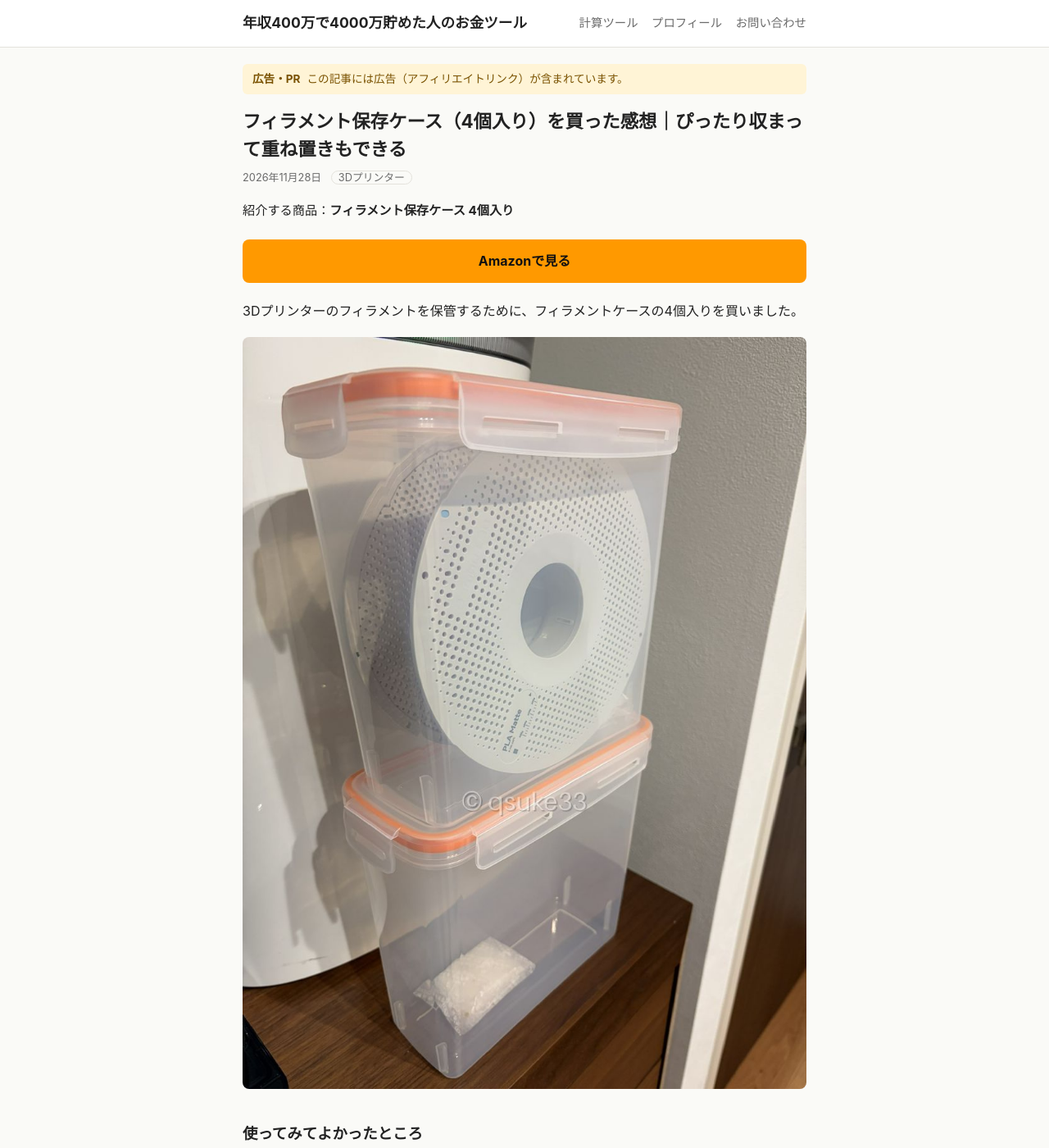
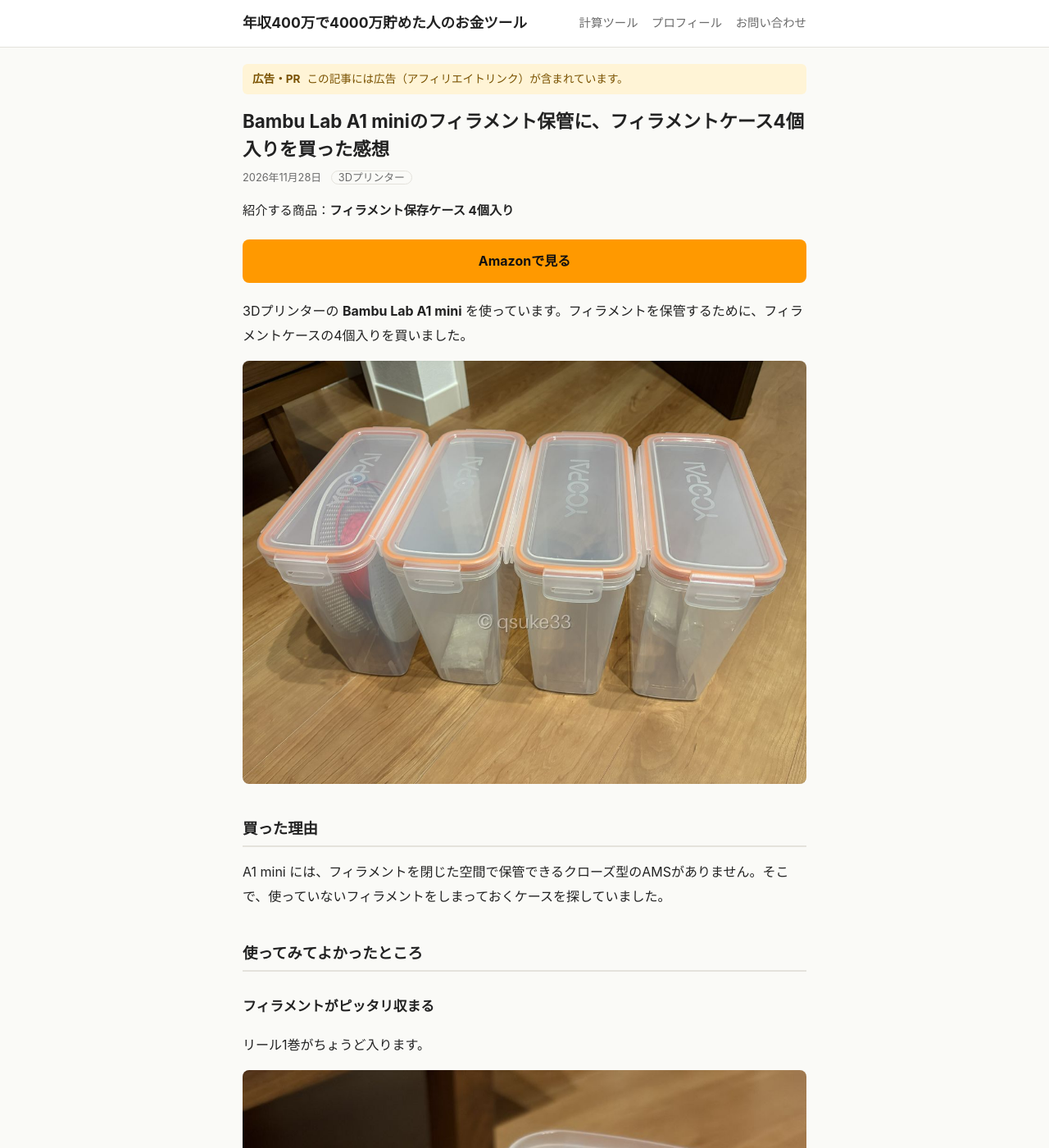
Before and after one commit to qsuke33/qsuke33.github.io, a Jekyll site: the page built from _posts/2026-11-28-filament-case.md, in a window 1280 px wide and 1400 px high. Shown: the whole window at 82% size. Built offline with Jekyll 4.4.1, drawn with Linux system fonts in a browser that asks for light colours; some of the changed text lies outside the part shown.

Commit message:
フィラメントケースの記事に写真3枚と本人の感想（購入理由・ふたの締まり・耐久性は未確認）を追加
Co-Authored-By: Claude Opus 5.5 <noreply@anthropic.com>
Claude-Session: https://claude.ai/code/session_01Tt461i3LHerpoGX4zA7gVu

```diff
--- a/_posts/2026-11-28-filament-case.md
+++ b/_posts/2026-11-28-filament-case.md
@@ -1,26 +1,53 @@
 ---
-title: "フィラメント保存ケース（4個入り）を買った感想｜ぴったり収まって重ね置きもできる"
-date: 2026-11-28 15:17:08 +0900
+title: "Bambu Lab A1 miniのフィラメント保管に、フィラメントケース4個入りを買った感想"
+date: 2026-11-28 15:37:05 +0900
 product: "フィラメント保存ケース 4個入り"
 category: "3Dプリンター"
-image: /assets/images/posts/filament-case/1.jpg
+image: /assets/images/posts/filament-case/2.jpg
 amazon_asin: B0G71S34HC
 ---
 
-3Dプリンターのフィラメントを保管するために、フィラメントケースの4個入りを買いました。
+3Dプリンターの **Bambu Lab A1 mini** を使っています。フィラメントを保管するために、フィラメントケースの4個入りを買いました。
+
+![フィラメント保存ケース 4個入り](/assets/images/posts/filament-case/2.jpg)
+
+## 買った理由
+
+A1 mini には、フィラメントを閉じた空間で保管できるクローズ型のAMSがありません。そこで、使っていないフィラメントをしまっておくケースを探していました。
+
+## 使ってみてよかったところ
+
+### フィラメントがピッタリ収まる
+
+リール1巻がちょうど入ります。
+
+![フィラメント保存ケース 4個入り](/assets/images/posts/filament-case/4.jpg)
+
+### ふたの締まりがよい
+
+ふたのまわりにオレンジ色のパッキンが付いていて、四辺の留め具で閉めるタイプです。ふたの締まりはよいです。
+
+![フィラメント保存ケース 4個入り](/assets/images/posts/filament-case/3.jpg)
+
+### 上に重ねて置ける
+
+ケースの上にケースを積み重ねて置けます。
 
 ![フィラメント保存ケース 4個入り](/assets/images/posts/filament-case/1.jpg)
 
-## 使ってみてよかったところ
+### シリカゲルが付いていた
 
-- **フィラメントがピッタリ収まる**：写真のようにリール1巻がちょうど入ります。
-- **上に重ねて置ける**：写真のように、ケースの上にケースを積み重ねて置けます。
-- **シリカゲルが付いていた**：乾燥剤のシリカゲルが付属していました（写真の下のケースの中に入っている袋）。
+乾燥剤のシリカゲルが付属していました（上の写真の、下のケースに入っている袋）。
 
-## 商品の見た目
+## 気になるところ
 
-透明なケースで、ふたのまわりにオレンジ色のパッキンがあり、四辺の留め具で閉めるタイプです。外から中のフィラメントの色や残りが見えます。
+今のところ不満はありません。長く使ったときの耐久性（パッキンや留め具がどうなるか）はまだわからないので、使い続けてわかったことがあれば追記します。
 
 ## まとめ
 
-フィラメントがぴったり入り、重ねて置けて、シリカゲルも付いてくる4個入りのケースです。
+- フィラメントがピッタリ収まる
+- ふたの締まりがよい
+- 重ねて置ける
+- シリカゲル付き
+
+A1 mini のように、クローズ型のAMSがない3Dプリンターでフィラメントの保管場所に困っている人の参考になればうれしいです。
```
Also changed, not shown: assets/images/posts/filament-case/2.jpg (added), assets/images/posts/filament-case/3.jpg (added), assets/images/posts/filament-case/4.jpg (added).
